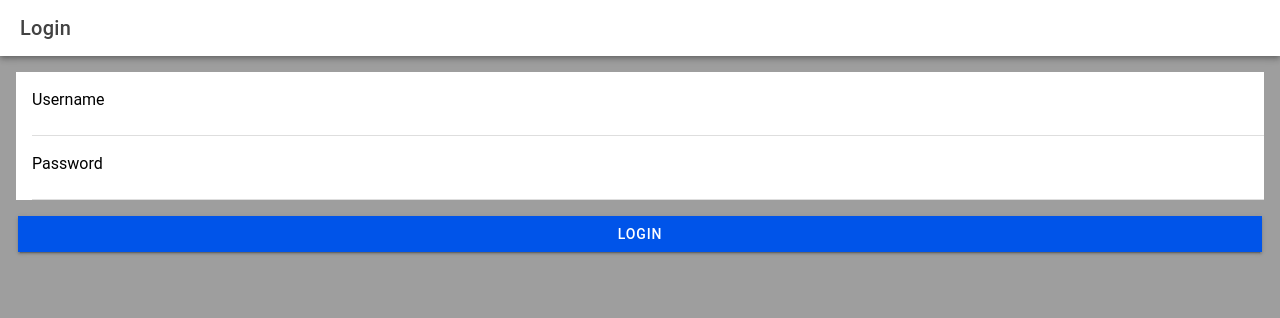
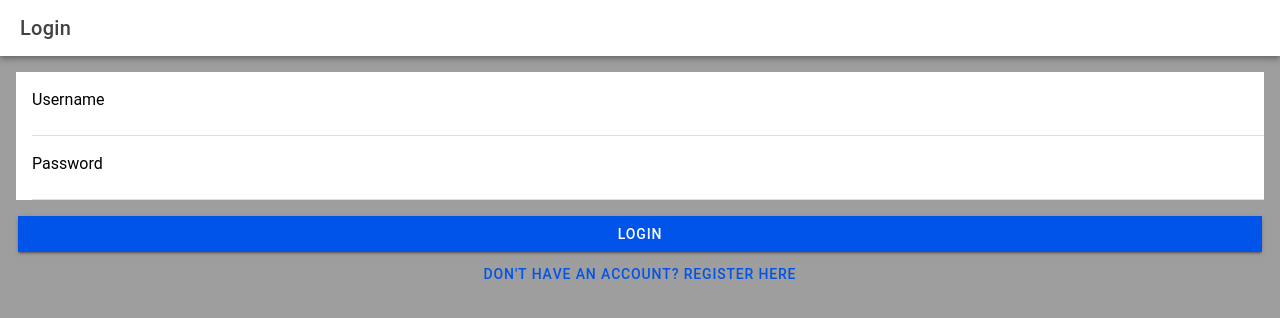
Before and after one commit to angelqtypie/it35-lab, a React (Vite) app: page /it35-lab in a window 1280 px wide. Shown: the top 318 px of the page. Built offline with nearby package versions, Linux system fonts and the light colour scheme.

Commit message:
fix login and register page & setting up supabase

```diff
--- a/src/App.tsx
+++ b/src/App.tsx
@@ -1,7 +1,6 @@
 import { Redirect, Route } from 'react-router-dom';
 import { IonApp, IonRouterOutlet, setupIonicReact } from '@ionic/react';
 import { IonReactRouter } from '@ionic/react-router';
-
 
 /* Core CSS required for Ionic components to work properly */
 import '@ionic/react/css/core.css';
@@ -31,20 +30,19 @@ import '@ionic/react/css/display.css';
 import '@ionic/react/css/palettes/dark.system.css';
 
 /* Theme variables */
-import './theme/variables.css';
-
-import Register from './pages/Register';
 import Login from './pages/Login';
 import Menu from './pages/Menu';
+import Register from './pages/Register';
+
 setupIonicReact();
 
 const App: React.FC = () => (
   <IonApp>
     <IonReactRouter>
       <IonRouterOutlet>
-        <Route exact path="/it35-lab/"component={Login} />
+        <Route exact path="/it35-lab" component={Login} />
+        <Route path="/it35-lab/register" exact component={Register}/>
         <Route path="/it35-lab/app" component={Menu} />
-
       </IonRouterOutlet>
     </IonReactRouter>
   </IonApp>
--- a/src/pages/Login.tsx
+++ b/src/pages/Login.tsx
@@ -9,8 +9,9 @@ import {
   IonInput,
   IonItem,
   IonLabel,
-  useIonRouter,
-  IonAlert
+  IonAlert,
+  IonToast,
+  useIonRouter
 } from '@ionic/react';
 import './Login.css';
 
@@ -63,8 +64,13 @@ const Login: React.FC = () => {
           message={'Please enter both username and password.'}
           buttons={['OK']}
         />
-      </IonContent>
-    </IonPage>
+         <IonButton routerLink="/it35-lab/register" expand="full" fill="clear" shape='round'>
+                  Don't have an account? Register here
+                </IonButton>
+
+
+            </IonContent>
+        </IonPage>
   );
 };
 
--- a/src/utils/supabaseClient.ts
+++ b/src/utils/supabaseClient.ts
@@ -1,6 +1,6 @@
 import { createClient } from '@supabase/supabase-js';
 
-const supabaseUrl = import.meta.env.VITE_SUPABASE_URL;
-const supabaseKey = import.meta.env.VITE_SUPABASE_KEY;
+const supabaseUrl = 'https://vemquetylnypzlbnskyt.supabase.co';
+const supabaseAnonKey = 'eyJhbGciOiJIUzI1NiIsInR5cCI6IkpXVCJ9.eyJpc3MiOiJzdXBhYmFzZSIsInJlZiI6InZlbXF1ZXR5bG55cHpsYm5za3l0Iiwicm9sZSI6ImFub24iLCJpYXQiOjE3NDMzMjgwMDUsImV4cCI6MjA1ODkwNDAwNX0.iaFHk1yWu87a8JLteSxcUgh9DSJeuD8H7s2yPHOWWLg';
 
-export const supabase = createClient(supabaseUrl, supabaseKey);
+export const supabase = createClient(supabaseUrl, supabaseAnonKey);
```
Also changed, not shown: src/pages/Register.tsx (line endings or trailing spaces).
